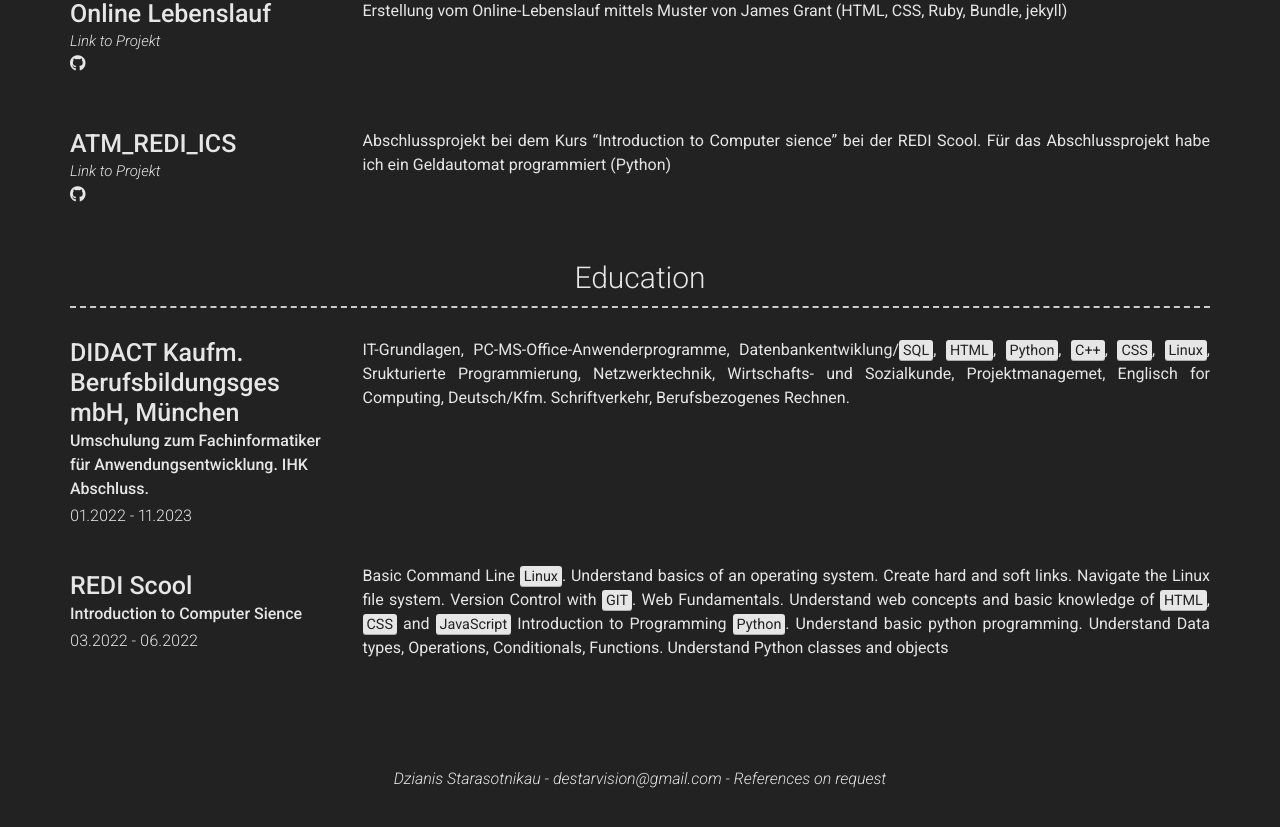
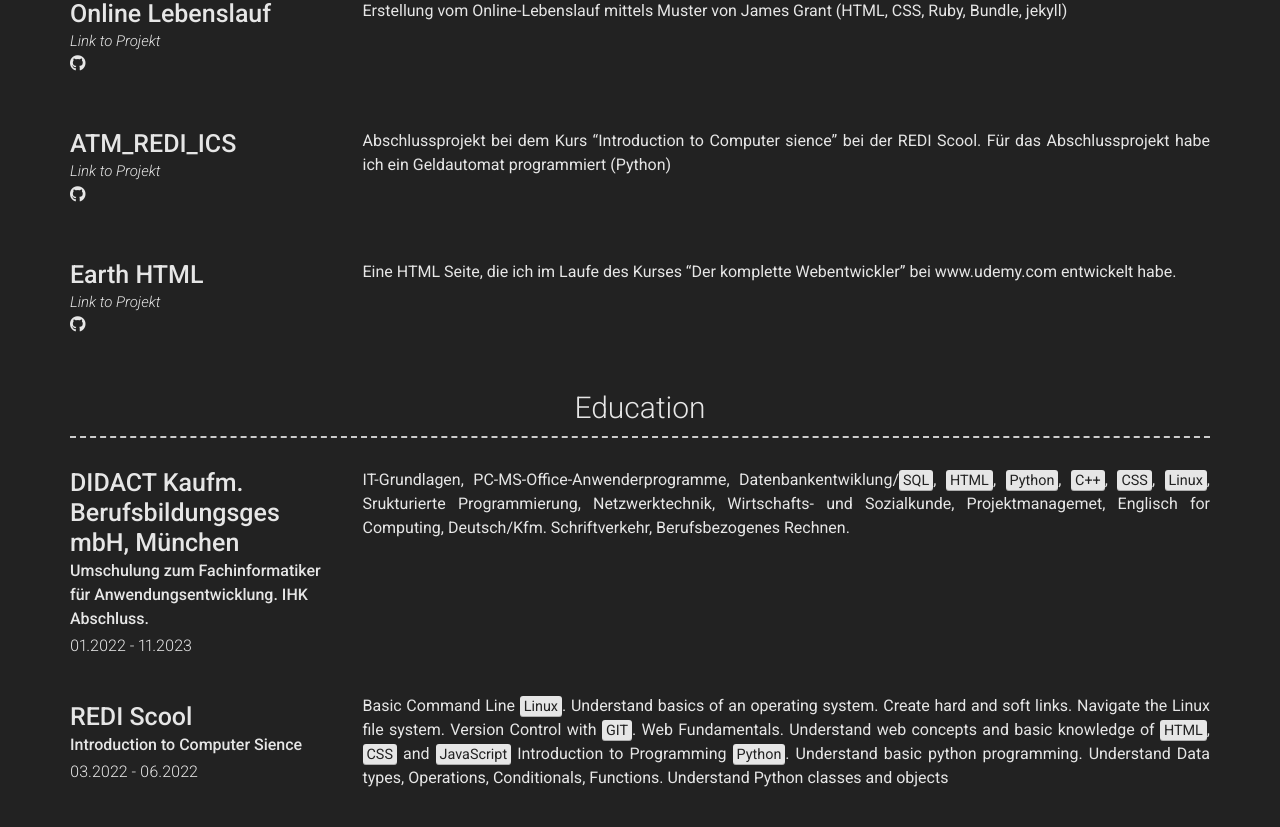
Before and after one commit to denis23000/Lebenslauf, a Jekyll site: the page built from index.md, in a window 1280 px wide and 900 px high, scrolled down 947 px. Shown: the top 827 px of the window. Built offline with Jekyll 4.4.1, drawn with Linux system fonts in a browser that asks for light colours; nearby versions of some CDN libraries; before the commit the page ends 1746 px from its top, so only the background shows below that.

Commit message:
Project Earth hinzufügt

```diff
--- a/_config.yml
+++ b/_config.yml
@@ -118,6 +118,17 @@ content:
         quote:
         description: | # this will include new lines to allow paragraphs
           Abschlussprojekt bei dem Kurs "Introduction to Computer sience" bei der REDI Scool. Für das Abschlussprojekt habe ich ein Geldautomat programmiert (Python)
+      - layout: left
+        title: Earth HTML
+        link: https://github.com/denis23000/earth.html
+        link_text: Link to Projekt
+        additional_links:
+          - title: Github page for project (eg. sproogen/modern-resume-theme)
+            icon: fab fa-github
+            url: https://github.com/denis23000/earth.html
+        quote:
+        description: | # this will include new lines to allow paragraphs
+          Eine HTML Seite, die ich im Laufe des Kurses "Der komplette Webentwickler" bei www.udemy.com entwickelt habe.
   #- title: Experience
     #layout: list
     #content:
```
